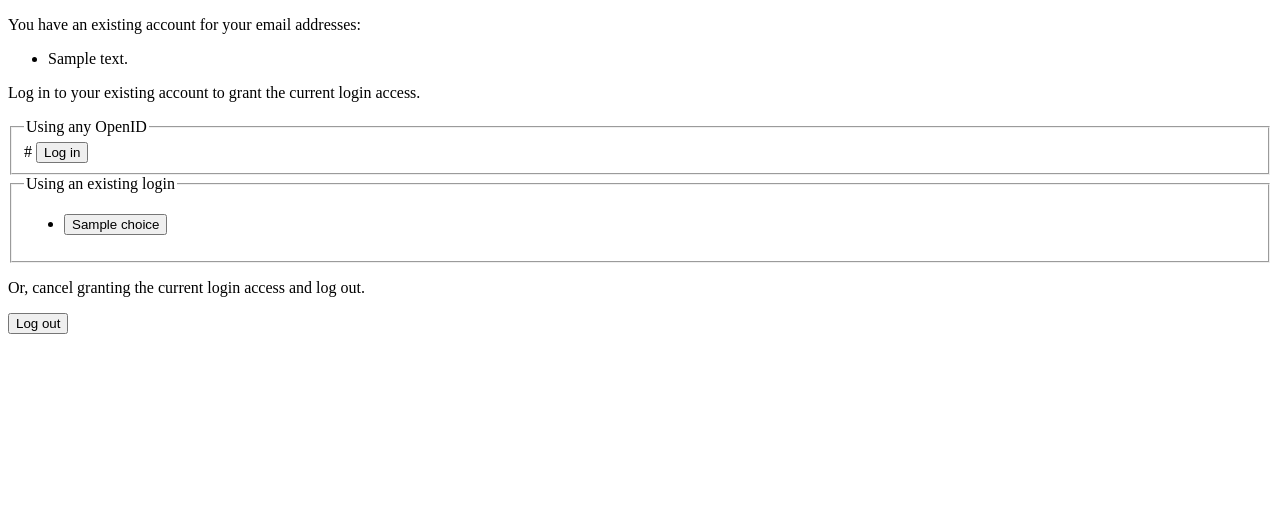
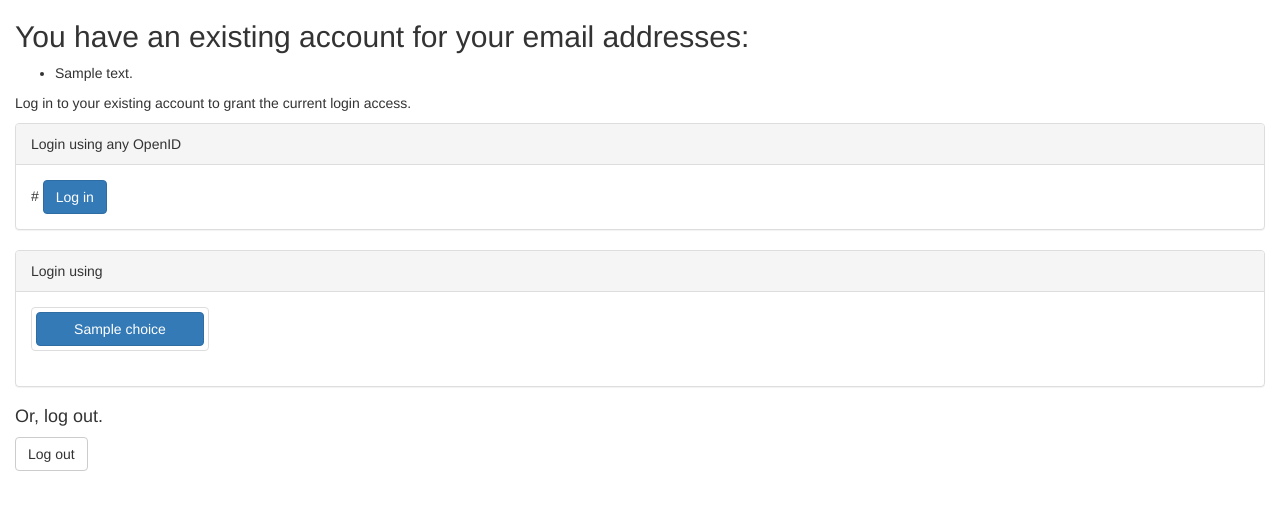
Before and after one commit to castedo/celauth, a Django app: template celauth/dj/celauth/templates/celauth/join_account.html in a window 1280 px wide. Shown: the top 510 px of the page. Run offline with Django 3.2, Linux system fonts and the light colour scheme; the template is opened without the code that fills it: most values are stand-ins (such as "Sample title", 1, 10 or a date in 2020); some libraries are stand-ins or nearby versions.

Commit message:
make default base.html use twitter bootstrap and templates use those css classes

```diff
--- a/celauth/dj/celauth/templates/celauth/base.html
+++ b/celauth/dj/celauth/templates/celauth/base.html
@@ -1,7 +1,17 @@
 <!DOCTYPE html PUBLIC "-//W3C//DTD XHTML 1.0 Transitional//EN" "http://www.w3.org/TR/xhtml1/DTD/xhtml1-transitional.dtd">
 <html xmlns="http://www.w3.org/1999/xhtml" xml:lang="en">
+  <head>
+    <meta charset="utf-8">
+    <meta http-equiv="X-UA-Compatible" content="IE=edge">
+    <meta name="viewport" content="width=device-width, initial-scale=1">
+    <link rel="stylesheet" href="//netdna.bootstrapcdn.com/bootstrap/3.1.0/css/bootstrap.min.css">
+  </head>
 <body>
-{% block content %}
-{% endblock %}
+  <div class="container-fluid">
+  {% block content %}
+  {% endblock %}
+  </div>
+  <script src="http://code.jquery.com/jquery-1.11.0.min.js"></script>
+  <script src="//netdna.bootstrapcdn.com/bootstrap/3.1.0/js/bootstrap.min.js"></script>
 </body>
 </html>
--- a/celauth/dj/celauth/templates/celauth/join_account.html
+++ b/celauth/dj/celauth/templates/celauth/join_account.html
@@ -1,7 +1,7 @@
 {% extends 'celauth/base.html' %}
 {% block content %}
 
-<p>You have an existing account for your email addresses:</p>
+<h2>You have an existing account for your email addresses:</h2>
 <ul>
 {{ addresses | unordered_list }}
 </ul>
@@ -18,10 +18,12 @@
 
 </form>
 
-<p>Or, cancel granting the current login access and log out.</p>
+<h4>Or, log out.</h4>
+<p>
 <form action="{% url 'celauth:logout' %}" method="post">
-<input type="submit" value="Log out" />
+<input type="submit" value="Log out" class="btn btn-default"/>
 {% csrf_token %}
 </form>
+</p>
 
 {% endblock content %}
--- a/celauth/dj/celauth/templates/celauth/login_prompt.html
+++ b/celauth/dj/celauth/templates/celauth/login_prompt.html
@@ -1,22 +1,30 @@
 {% if openid_url_field %}
-<div id="login_any_openid">
-<fieldset>
-  <legend>Using any OpenID</legend>
-  {{ openid_url_field }}
-  <input type="submit" name="{{ login_button_name }}" value="Log in" />
-</fieldset>
+<div class="panel panel-default">
+  <div class="panel-heading">Login using any OpenID</div>
+  <div class="panel-body">
+    {{ openid_url_field }}
+    <input class="btn btn-primary" type="submit" name="{{ login_button_name }}" value="Log in" />
+  </div>
 </div>
 {% endif %}
-<div id="login_choices">
-<fieldset>
-  <legend>Using an existing login</legend>
-  <ul>
-{% for n, v in choices %}
-    <li><input type="submit" name="{{ n }}" value="{{ v }}" /></li>
-{% endfor %}
-{% if not openid_url_field %}
-    <li><input type="submit" value="Any OpenID" /></li>
-{% endif %}
-  </ul>
-</fieldset>
+<div class="panel panel-default">
+  <div class="panel-heading">Login using</div>
+  <div class="panel-body">
+    <div class="row">
+    {% for n, v in choices %}
+        <div class="col-lg-2 col-md-3 col-sm-4 col-xs-6">
+          <div class="thumbnail">
+            <input class="btn btn-primary btn-block" type="submit" name="{{ n }}" value="{{ v }}" />
+          </div>
+        </div>
+    {% endfor %}
+    {% if not openid_url_field %}
+        <div class="col-lg-2 col-md-3 col-sm-4 col-xs-6">
+          <div class="thumbnail">
+            <input class="btn btn-primary btn-block" type="submit" value="Any OpenID" />
+          </div>
+        </div>
+    {% endif %}
+    </div>
+  </div>
 </div>
```
Also changed, not shown: celauth/dj/celauth/templates/celauth/enter_address.html (+15 -12 lines), celauth/dj/celauth/templates/celauth/enter_code.html (+10 -7 lines), celauth/dj/celauth/templates/celauth/new_account.html (+8 -5 lines).
